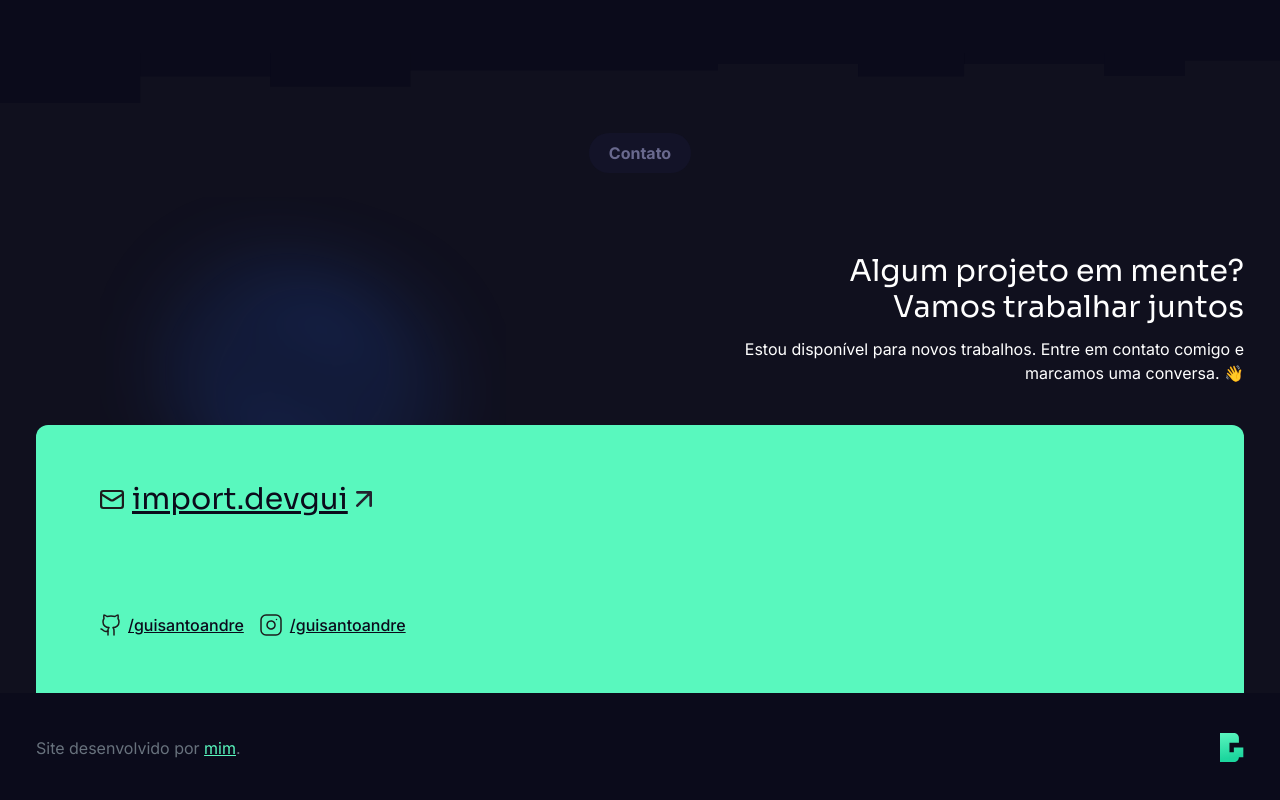
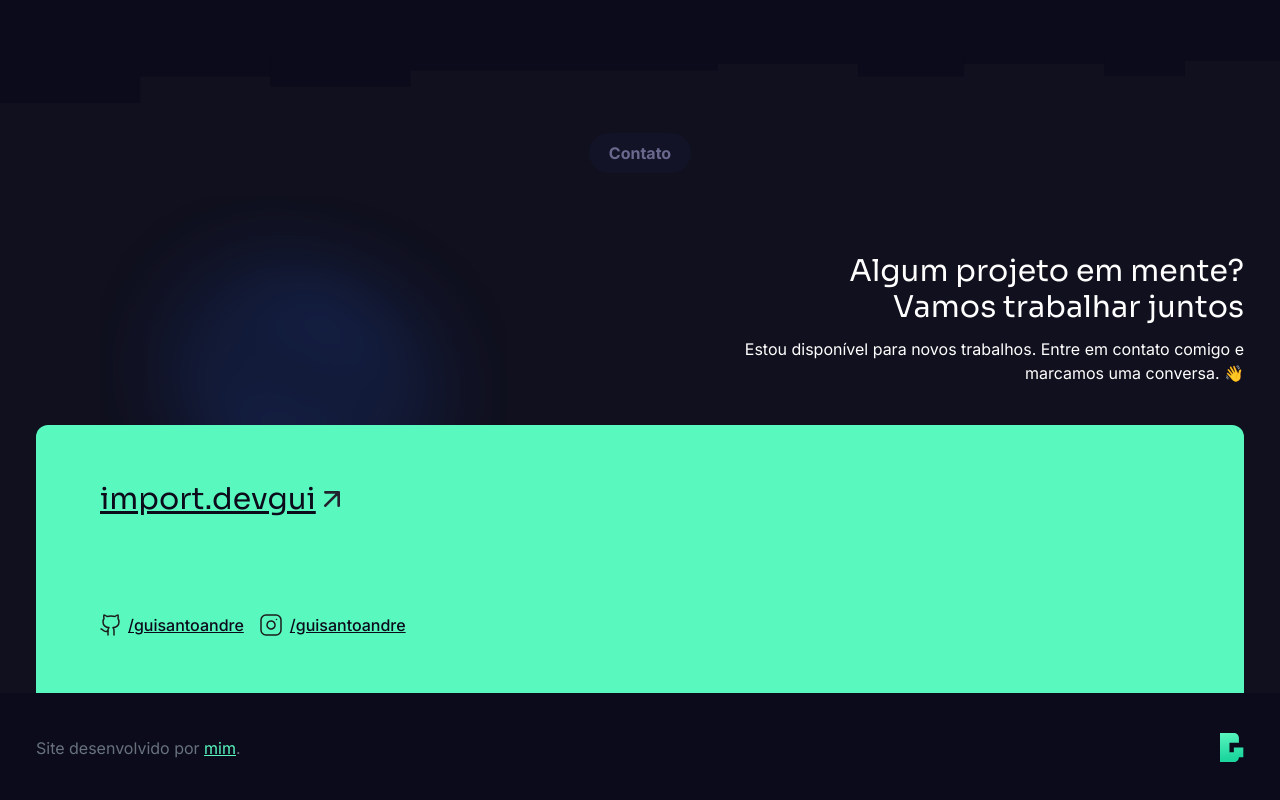
Before and after one commit to guisantoandre/devgui-portifolio, a Next.js app: page / in a window 1280 px wide. Shown: the part 3086-3886 px from the top of the page. Built offline with nearby package versions, Linux system fonts and the light colour scheme.

Commit message:
Removed email icon from contact section

```diff
--- a/components/contact/contact.tsx
+++ b/components/contact/contact.tsx
@@ -45,12 +45,6 @@ export function Contact() {
                      href="mailto:import.devgui@gmail.com"
                      className={`${sora.className} group text-lg font-medium min-[450px]:text-2xl min-[450px]:font-normal underline w-fit flex items-center gap-2 md:text-3xl`}
                   >
-                     <img
-                        src="/email-icon.svg"
-                        alt="Email icon svg"
-                        className="md:w-6"
-                        aria-hidden
-                     />
                      import.devgui
                      <img
                         src="/arrow-up-right.svg"
```
